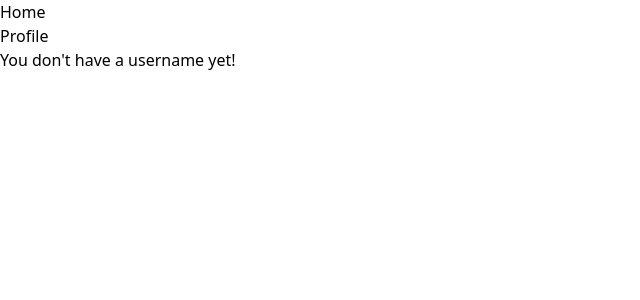
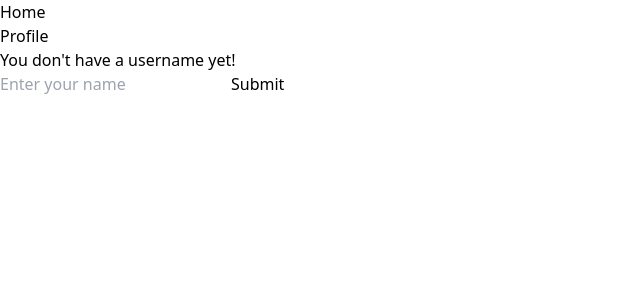
Before and after one commit to kjubik/WeMeet, a React (Vite) app: page /welcome in a window 1280 px wide. Shown: the top 300 px of the page, without its empty margins (0-640 px from the left). Built offline with nearby package versions, Linux system fonts and the light colour scheme.

Commit message:
ask newly registered users for username

```diff
--- a/src/App.tsx
+++ b/src/App.tsx
@@ -7,6 +7,7 @@ import Navbar from './components/Layouts/Navbar';
 
 import { initializeApp } from "firebase/app";
 import { getFirestore } from 'firebase/firestore';
+import { getAuth } from 'firebase/auth';
 
 const firebaseConfig = {
     apiKey: "AIzaSyDr3WFxCxZQKms1Jy-hGjW2x6B7oPiDNAw",
@@ -18,6 +19,7 @@ const firebaseConfig = {
 };
 
 const app = initializeApp(firebaseConfig);
+export const auth = getAuth(app);
 export const db = getFirestore(app);
 
 function App() {
--- a/src/components/Pages/UsernameForm.tsx
+++ b/src/components/Pages/UsernameForm.tsx
@@ -1,10 +1,59 @@
+import React, { FC, useState } from 'react';
+import { useNavigate } from 'react-router-dom';
+import { auth } from '../../App';
+import { addDocToCollection } from '../Database/firestoreUtils';
 
-function UsernameForm() {
-    return (
-        <div>
-            <h1 className="font-bold">You don't have a username yet!</h1>
-        </div>
-    );
+interface UserData {
+  username: string;
+  email: string;
 }
 
+const UsernameForm: FC = () => {
+  const [username, setUsername] = useState<string>('');
+  const currentUser = auth.currentUser;
+
+  const navigate = useNavigate();
+
+  const handleInputChange = (e: React.ChangeEvent<HTMLInputElement>) => {
+    setUsername(e.target.value);
+  };
+
+  const handleSubmit = async (e: React.FormEvent) => {
+    e.preventDefault();
+
+    if (currentUser) {
+      const userData: UserData = {
+        username: username,
+        email: currentUser.email || '',
+      };
+
+      try {
+        await addDocToCollection('users', currentUser.uid, userData);
+        navigate('/profile')
+      } catch (error) {
+        // Handle error
+        console.error('Error adding document: ', error);
+      }
+    }
+  };
+
+  return (
+    <div>
+      <h1 className="font-bold">You don't have a username yet!</h1>
+      <form onSubmit={handleSubmit}>
+        <input
+          type="text"
+          placeholder="Enter your name"
+          className="border-2 border-black px-2 py-1"
+          value={username}
+          onChange={handleInputChange}
+        />
+        <button type="submit" className="border-2 border-black px-2 py-1">
+          Submit
+        </button>
+      </form>
+    </div>
+  );
+};
+
 export default UsernameForm;
```
